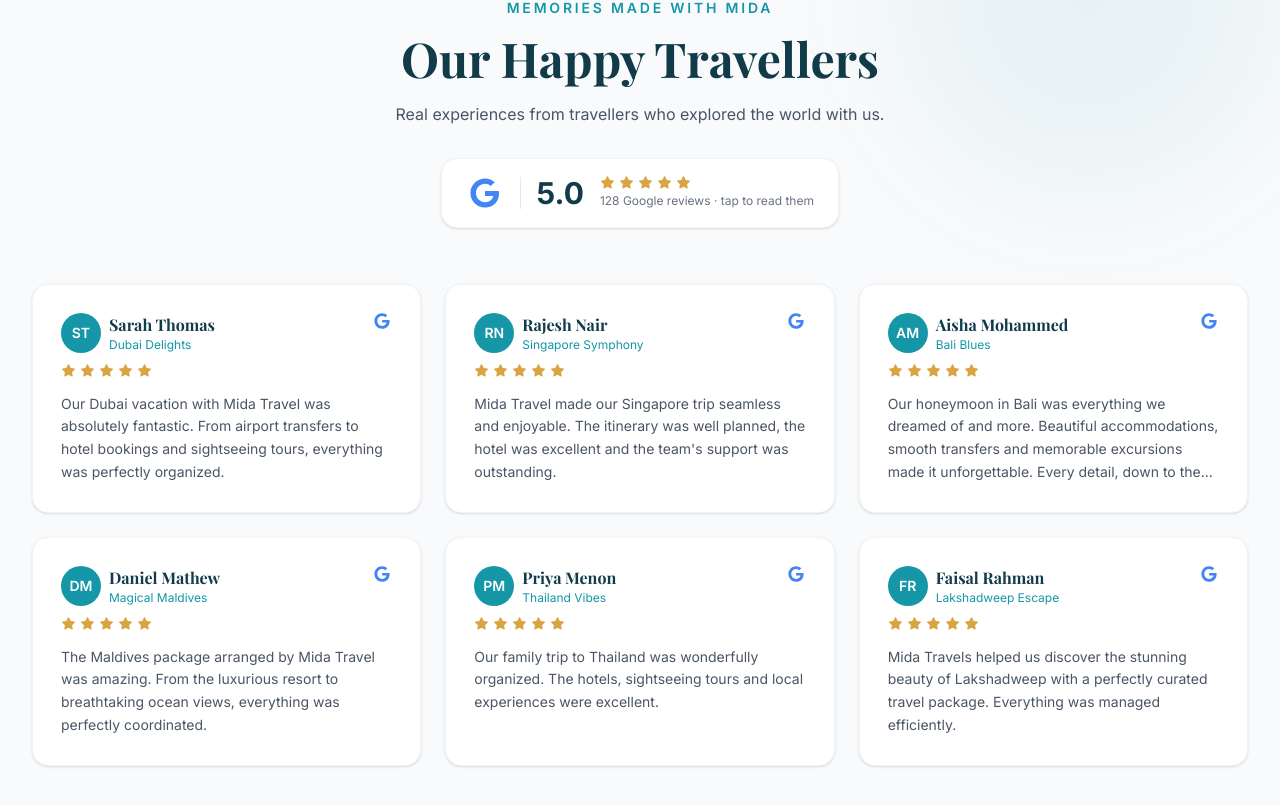
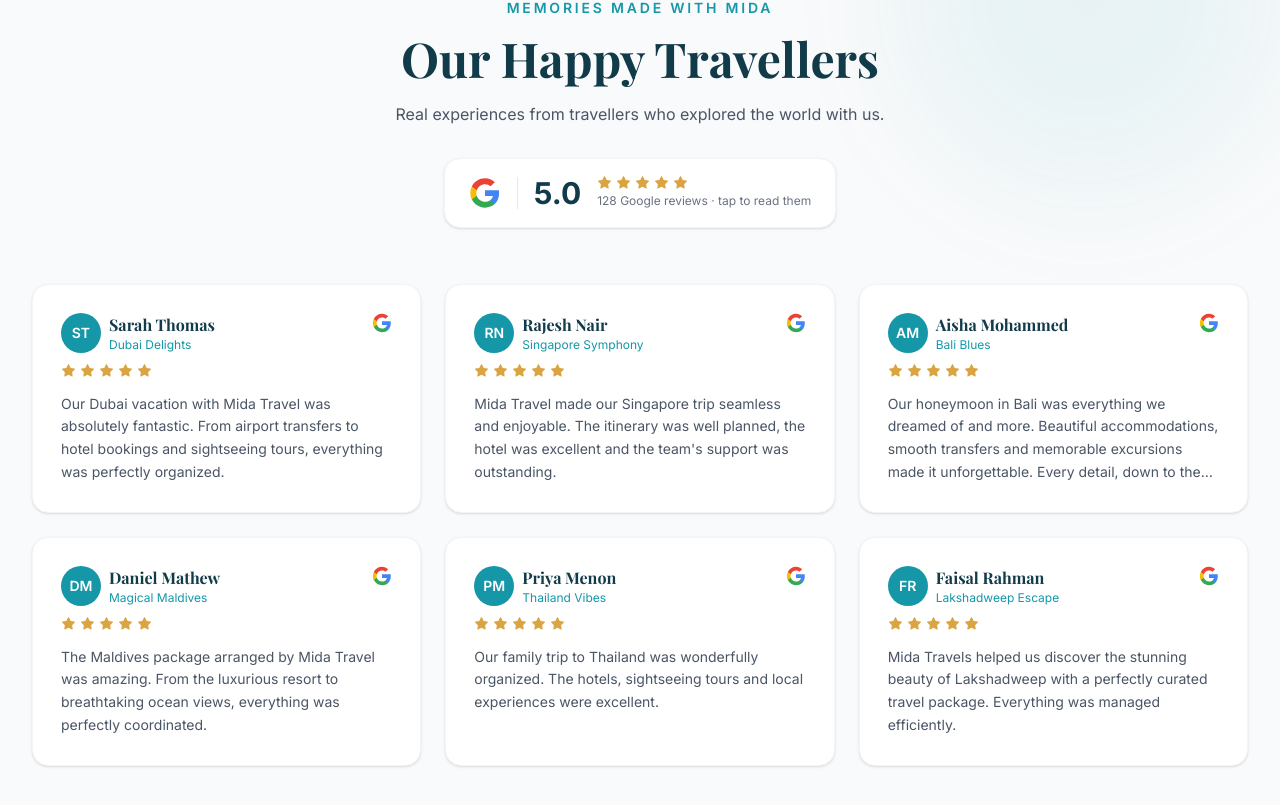
Before and after one commit to Tefinbose/Mida-frontend, a React (Vite) app: page / in a window 1280 px wide. Shown: the part 6088-6893 px from the top of the page. Built offline with nearby package versions, Linux system fonts and the light colour scheme.

Commit message:
feat: add Google logo component and replace FontAwesome icon in testimonials

```diff
--- a/src/components/Home/Testimonials.jsx
+++ b/src/components/Home/Testimonials.jsx
@@ -1,6 +1,29 @@
 import { FontAwesomeIcon } from "@fortawesome/react-fontawesome";
 import { faStar as faStarSolid } from "@fortawesome/free-solid-svg-icons";
-import { faGoogle } from "@fortawesome/free-brands-svg-icons";
+
+// Official Google "G" mark, reproduced from Google's published brand
+// guidelines (four-color G). Use this instead of a monochrome icon font
+// glyph when representing Google specifically, per Google's brand rules.
+const GoogleLogo = ({ className = "h-5 w-5" }) => (
+  <svg viewBox="0 0 48 48" className={className} aria-hidden="true">
+    <path
+      fill="#4285F4"
+      d="M45.12 24.5c0-1.56-.14-3.06-.4-4.5H24v8.51h11.84c-.51 2.75-2.06 5.08-4.39 6.64v5.52h7.11c4.16-3.83 6.56-9.47 6.56-16.17z"
+    />
+    <path
+      fill="#34A853"
+      d="M24 46c5.94 0 10.92-1.97 14.56-5.33l-7.11-5.52c-1.97 1.32-4.49 2.1-7.45 2.1-5.73 0-10.58-3.87-12.31-9.07H4.34v5.7C7.96 41.07 15.4 46 24 46z"
+    />
+    <path
+      fill="#FBBC05"
+      d="M11.69 28.18C11.25 26.86 11 25.45 11 24s.25-2.86.69-4.18v-5.7H4.34C2.85 17.09 2 20.45 2 24s.85 6.91 2.34 9.88z"
+    />
+    <path
+      fill="#EA4335"
+      d="M24 10.75c3.23 0 6.13 1.11 8.41 3.29l6.31-6.31C34.91 4.18 29.93 2 24 2 15.4 2 7.96 6.93 4.34 14.12l7.35 5.7c1.73-5.2 6.58-9.07 12.31-9.07z"
+    />
+  </svg>
+);
 
 const BRAND = {
   teal: "#1597A8",
@@ -105,23 +128,13 @@
           {getInitials(review.author)}
         </div>
         <div>
-          <h3
-            className="text-sm font-bold sm:text-base"
-            style={{ color: BRAND.navy }}
-          >
+          <h3 className="text-sm font-bold sm:text-base" style={{ color: BRAND.navy }}>
             {review.author}
           </h3>
-          <p className="text-xs" style={{ color: BRAND.teal }}>
-            {review.trip}
-          </p>
+          <p className="text-xs" style={{ color: BRAND.teal }}>{review.trip}</p>
         </div>
       </div>
-      <FontAwesomeIcon
-        icon={faGoogle}
-        aria-hidden="true"
-        className="text-base"
-        style={{ color: "#4285F4" }}
-      />
+      <GoogleLogo className="h-5 w-5" />
     </div>
 
     <StarRating rating={review.rating} size="mt-3 text-xs" />
@@ -149,18 +162,11 @@
 
       <div className="relative mx-auto max-w-7xl">
         <div className="mx-auto max-w-2xl text-center">
-          <p
-            className="text-xs font-semibold uppercase tracking-[0.2em] sm:text-sm"
-            style={{ color: BRAND.teal }}
-          >
+          <p className="text-xs font-semibold uppercase tracking-[0.2em] sm:text-sm" style={{ color: BRAND.teal }}>
             Memories Made With Mida
           </p>
 
-          <h2
-            id="testimonials-heading"
-            className="mt-3 text-3xl font-bold sm:mt-4 sm:text-4xl md:text-5xl"
-            style={{ color: BRAND.navy }}
-          >
+          <h2 id="testimonials-heading" className="mt-3 text-3xl font-bold sm:mt-4 sm:text-4xl md:text-5xl" style={{ color: BRAND.navy }}>
             Our Happy Travellers
           </h2>
 
@@ -175,17 +181,9 @@
             rel="noopener noreferrer"
             className="mx-auto mt-6 flex w-fit items-center gap-3 rounded-2xl border border-gray-100 bg-white px-5 py-3 shadow-sm transition hover:shadow-md sm:mt-8 sm:gap-4 sm:px-6 sm:py-4"
           >
-            <FontAwesomeIcon
-              icon={faGoogle}
-              aria-hidden="true"
-              className="text-2xl sm:text-3xl"
-              style={{ color: "#4285F4" }}
-            />
+            <GoogleLogo className="h-7 w-7 sm:h-8 sm:w-8" />
             <div className="h-8 w-px bg-gray-200" aria-hidden="true" />
-            <span
-              className="text-2xl font-bold sm:text-3xl"
-              style={{ color: BRAND.navy }}
-            >
+            <span className="text-2xl font-bold sm:text-3xl" style={{ color: BRAND.navy }}>
               {rating.toFixed(1)}
             </span>
             <div className="text-left">
```
